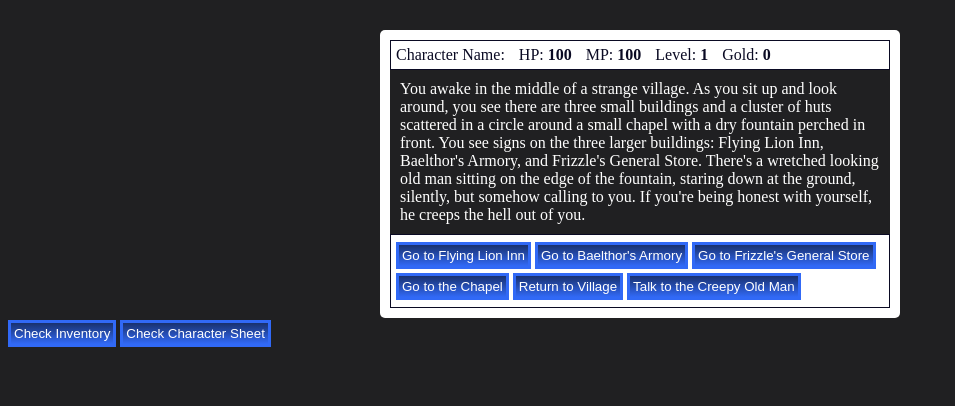
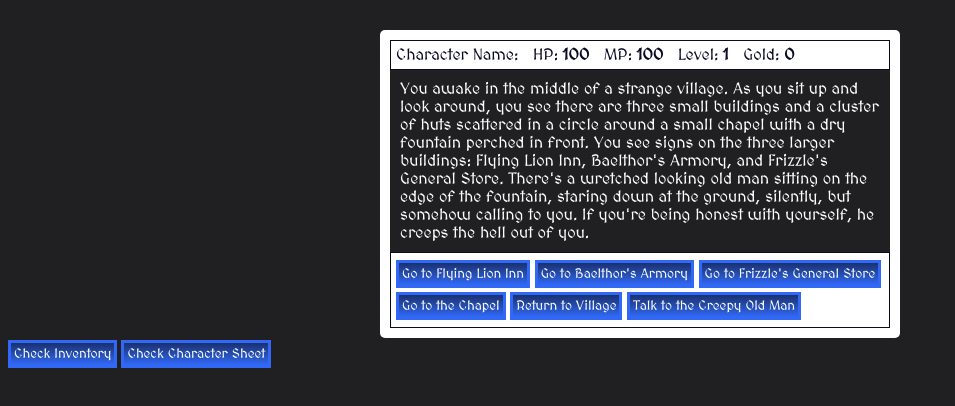
Before and after one commit to JazzyJeffrey/Chapelton-Village-Act-1, a website: page public/game.html in a window 1280 px wide. Shown: the whole page, without its empty margins (0-955 px from the left). Drawn offline with Linux system fonts and the light colour scheme.

Commit message:
Feat: Add 'MedievalSharp' google font to index.html and game.html

```diff
--- a/public/game.html
+++ b/public/game.html
@@ -5,6 +5,9 @@
         <meta name="viewport" content="width=device-width, initial-scale=1.0">
         <link rel="stylesheet" href="styles.css"/>
         <title>Chapleton Village: A Text Adventure Game - Act 1</title>
+        <link rel="preconnect" href="https://fonts.googleapis.com">
+        <link rel="preconnect" href="https://fonts.gstatic.com" crossorigin>
+        <link href="https://fonts.googleapis.com/css2?family=MedievalSharp&display=swap" rel="stylesheet">
     </head>
     <body>
         <div id="game">
--- a/public/styles.css
+++ b/public/styles.css
@@ -16,6 +16,7 @@ body {
     margin: 30px auto 0px;
     padding: 10px;
     border-radius: 5px;
+    font-family: 'MedievalSharp', cursive;
   }
 
   #controls,
@@ -46,6 +47,7 @@ body {
     padding: 3px;
     margin-top: 2px;
     margin-bottom: 2px;
+    font-family: 'MedievalSharp', cursive;
   }
 
   button:active {
```
Also changed, not shown: public/index.html (+3 -0 lines).
